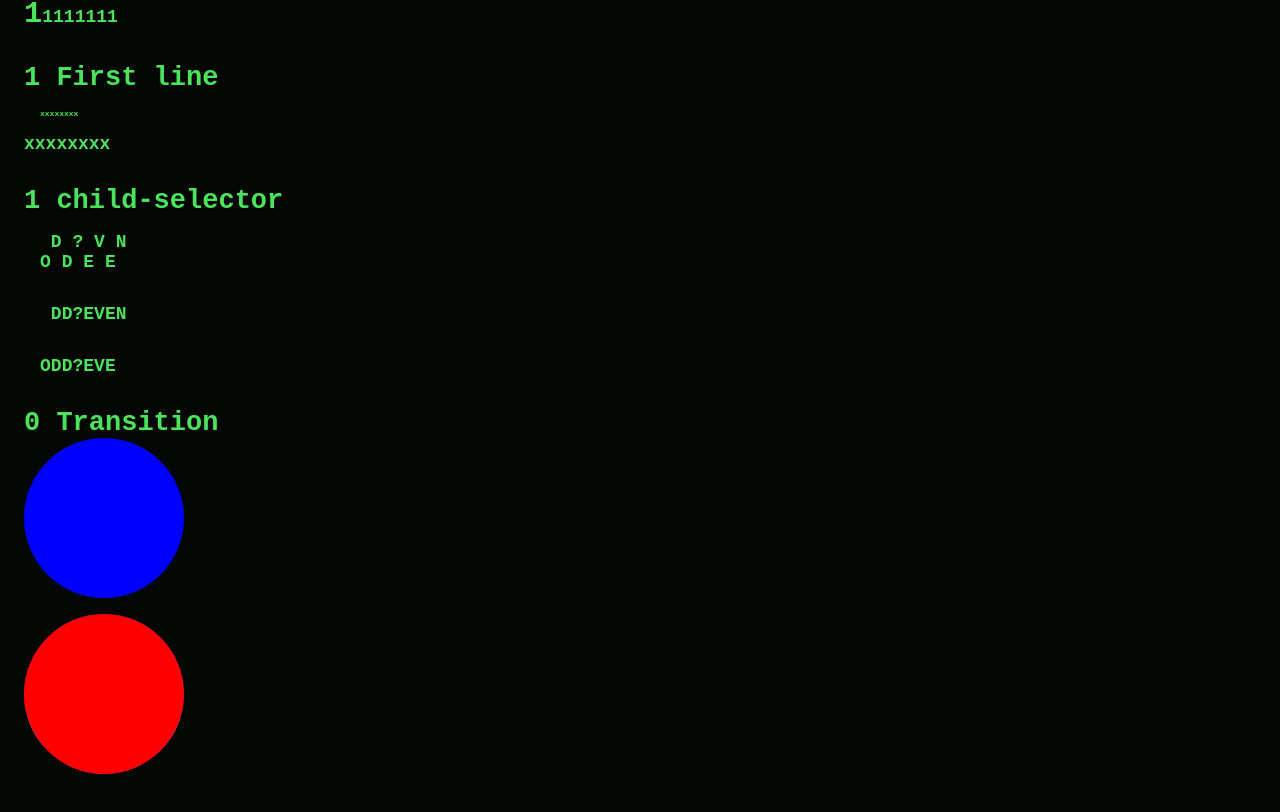
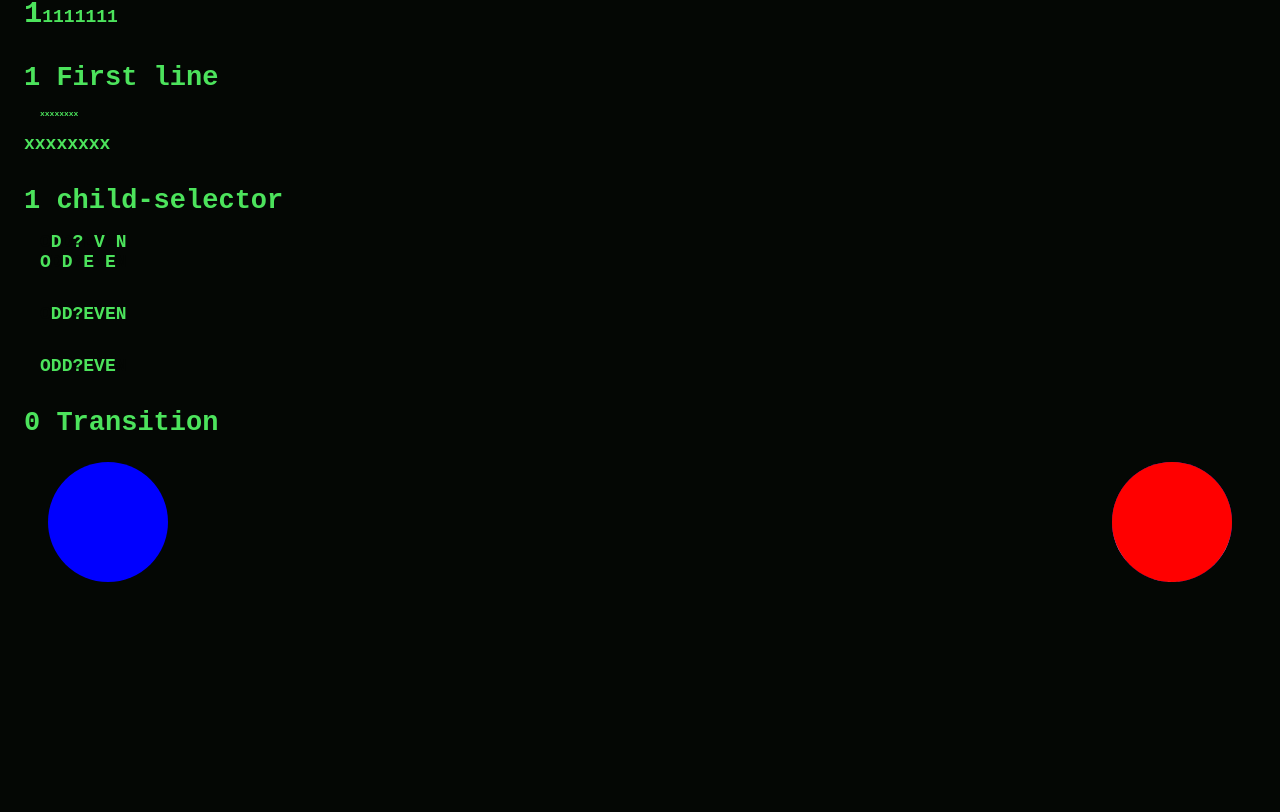
Before and after one commit to vytkuklys/VTMC-Pseudo_Classes_Task, a plain HTML site: page index.html in a window 1280 px wide. Shown: the part 476-1288 px from the top of the page. After the commit the page ends 1063 px from the top, so only its background shows below. Drawn offline with Linux system fonts and the light colour scheme.

Commit message:
some cosmetic changes

```diff
--- a/index.html
+++ b/index.html
@@ -86,8 +86,10 @@
     </section>
     <section class="transition">
         <h2>0 Transition</h2>
-        <div></div>
-        <div><img src="dist/images/rick.jpg" alt="rick ashtley singer"><div></div></div>
+        <div class="transition--relative">
+            <div></div>
+            <div><img src="dist/images/rick.jpg" alt="rick ashtley singer"><div></div></div>
+        </div>
     </section>
 </body>
 
--- a/scss/main.scss
+++ b/scss/main.scss
@@ -1,10 +1,12 @@
-*, *::after, *::before{
+*,
+*::after,
+*::before {
     box-sizing: border-box;
     margin: 0;
     padding: 0;
 }
 
-body{
+body {
     font-family: 'Courier New', Courier, monospace;
     width: 100%;
     font-size: 18px;
@@ -12,43 +14,55 @@ body{
     padding: 1.5rem;
     color: #4ce35c;
     background-color: #040704;
+    overflow-x: hidden;
 }
-ul, ol{
+
+ul,
+ol {
     list-style-type: none;
     display: flex;
 }
-a{
+
+a {
     text-decoration: none;
     color: #4ce35c;
 }
-p{
+
+p {
     padding: 1rem;
 }
-h2{
+
+h2 {
     padding-top: 1rem;
 }
-.pseudo-class{
-    li{
+
+.pseudo-class {
+    justify-content: flex-end;
+
+    li {
         margin: .5rem;
-      a{
+
+        a {
             font-weight: 700;
             padding: 1rem;
             line-height: 1.5rem;
             transition: opacity .3s ease-in-out;
 
-          &:hover{
+            &:hover {
                 opacity: .5;
             }
         }
 
-        &:last-child{
+        &:last-child {
             border-radius: .2rem;
             transition: background-color .45s ease-in;
-            &:hover{
+
+            &:hover {
                 background-color: #4ce35c;
                 opacity: .75;
             }
-            a:hover{
+
+            a:hover {
                 color: #040704;
                 opacity: 1;
             }
@@ -56,31 +70,46 @@ h2{
 
     }
 }
+
 //pseudo elementai
-.pseudo-el__text{
-    &::before{
+.pseudo-el__text {
+    &::before {
         content: '0 ';
     }
-    &::after{
+
+    &::after {
         content: ' 0';
     }
 }
-.pseudo-el__icon{
-    &::after{
-        font-family: "Font Awesome 5 Free"; font-weight: 900; content: "\f578";
-        padding-left: 37.5rem;
+
+.pseudo-el__icon {
+    &::after {
+        font-family: "Font Awesome 5 Free";
+        font-weight: 900;
+        content: "\f578";
+        padding-left: 87.5%;
+        transition: all 2.5s ease-in-out;
+    }
+
+    &:hover::after {
+        padding-left: 15%;
+        display: inline-block;
+        transform: matrix(2, 0, 100, 1, 100, 85);
     }
 }
-.pseudo-el__block{
+
+.pseudo-el__block {
     display: inline-block;
-    &::before{
+
+    &::before {
         content: '';
         display: inline-block;
         height: .8rem;
         width: .7rem;
         background-color: #4ce35c;
     }
-    &::after{
+
+    &::after {
         content: '';
         display: inline-block;
         height: .8rem;
@@ -89,104 +118,128 @@ h2{
     }
 }
 
-.selection{
-    p{
-        &::selection{
+.selection {
+    p {
+        &::selection {
             color: red;
             background-color: blue;
         }
     }
 }
 
-.first-letter{
-    p{
+.first-letter {
+    p {
         padding-left: 0;
     }
-        p:first-letter{
+
+    p:first-letter {
         font-size: 1.9rem;
     }
 }
 
-.first-line{
+.first-line {
 
-    p:first-line{
+    p:first-line {
         font-size: .5rem;
     }
 }
-.child-selector{
+
+.child-selector {
     margin-top: 1rem;
-    ul{
+
+    ul {
         padding: 1rem 1rem 0;
 
-        li:nth-child(odd){
+        li:nth-child(odd) {
             color: #040704;
         }
     }
-    .child-not-working{
+
+    .child-not-working {
         padding: 0 1rem 1rem;
-        li:nth-child(odd){
-            color:#4ce35c;
+
+        li:nth-child(odd) {
+            color: #4ce35c;
         }
-        li:nth-child(even){
+
+        li:nth-child(even) {
             color: #040704;
         }
     }
-    ol{
+
+    ol {
         padding: 1rem;
-        li:first-child{
+
+        li:first-child {
             color: #040704;
         }
     }
-    ol:last-child{
+
+    ol:last-child {
         padding: 1rem;
-        li:first-child{
+
+        li:first-child {
             color: #4ce35c;
         }
-        li:last-child{
+
+        li:last-child {
             color: #040704;
         }
     }
 }
-.transition{
-    div{
-        width: 10rem;
-        height: 10rem;
+
+.transition {
+    .transition--relative {
+        margin: 1.5rem;
+        position: relative;
+        div {
+            width: 7.5rem;
+            height: 7.5rem;
             background-color: blue;
             border-radius: 50%;
-        margin-bottom: 1rem;
+            cursor: pointer;
             transition: all .55s ease-in-out;
+            position: absolute;
+            top: 0;
+            left: 0;
 
-
-        &:hover{
+            &:hover {
                 border-radius: 0;
                 background-color: #4ce35c;
             }
         }
-    div:last-child{
-        position: relative;
-        width: 10rem;
-        height: 10rem;
 
-        img{
+        div:last-child {
+            position: absolute;
+            top: 0;
+            left: calc(100% - 7.5rem);
+            width: 7.5rem;
+            height: 7.5rem;
+
+
+            img {
                 width: 100%;
                 height: 100%;
                 z-index: 1;
                 border-radius: 50%;
             }
-        div{
+
+            div {
                 position: absolute;
-            width: 10rem;
-            height: 10rem;
+                top: 0;
+                left: 0;
+                width: 7.5rem;
+                height: 7.5rem;
                 border-radius: 5rem;
                 background-color: red;
-            top: 0;
-            left: 0;
                 cursor: pointer;
                 transition: all .55s ease-in-out;
 
-            &:hover{
+                &:hover {
                     transform: scaleX(0)
                 }
             }
         }
     }
+
+}
```
Also changed, not shown: dist/css/main.css, 1 other file. Lines whose indentation alone changed are shown as unchanged.
